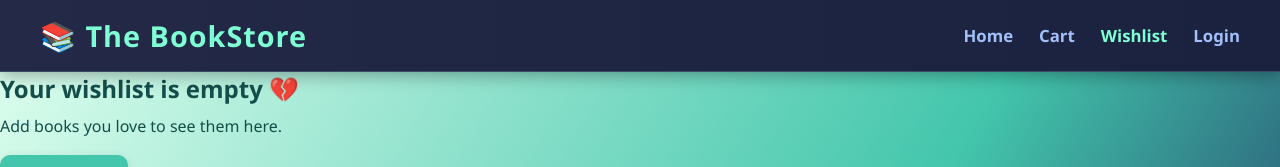
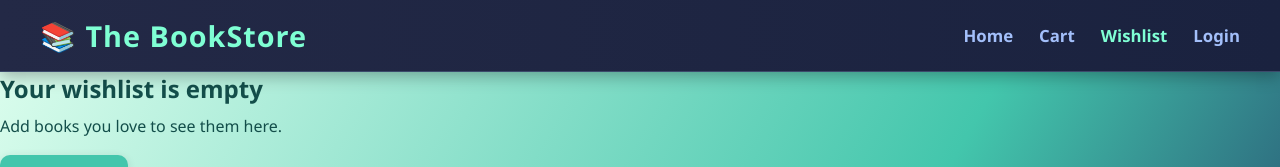
Before and after one commit to anshitaBajpai/The-Bookstore, a React (Vite) app in the folder frontend/: page /wishlist in a window 1280 px wide. Shown: the top 167 px of the page. Built offline with nearby package versions, Linux system fonts and the light colour scheme.

Commit message:
refactor

```diff
--- a/frontend/src/pages/Wishlist.jsx
+++ b/frontend/src/pages/Wishlist.jsx
@@ -10,7 +10,7 @@ function Wishlist() {
   if (wishlist.length === 0) {
     return (
       <div className={styles.empty}>
-        <h2>Your wishlist is empty 💔</h2>
+        <h2>Your wishlist is empty </h2>
         <p>Add books you love to see them here.</p>
         <button onClick={() => navigate("/")} className={styles.browseBtn}>
           Browse Books
```
